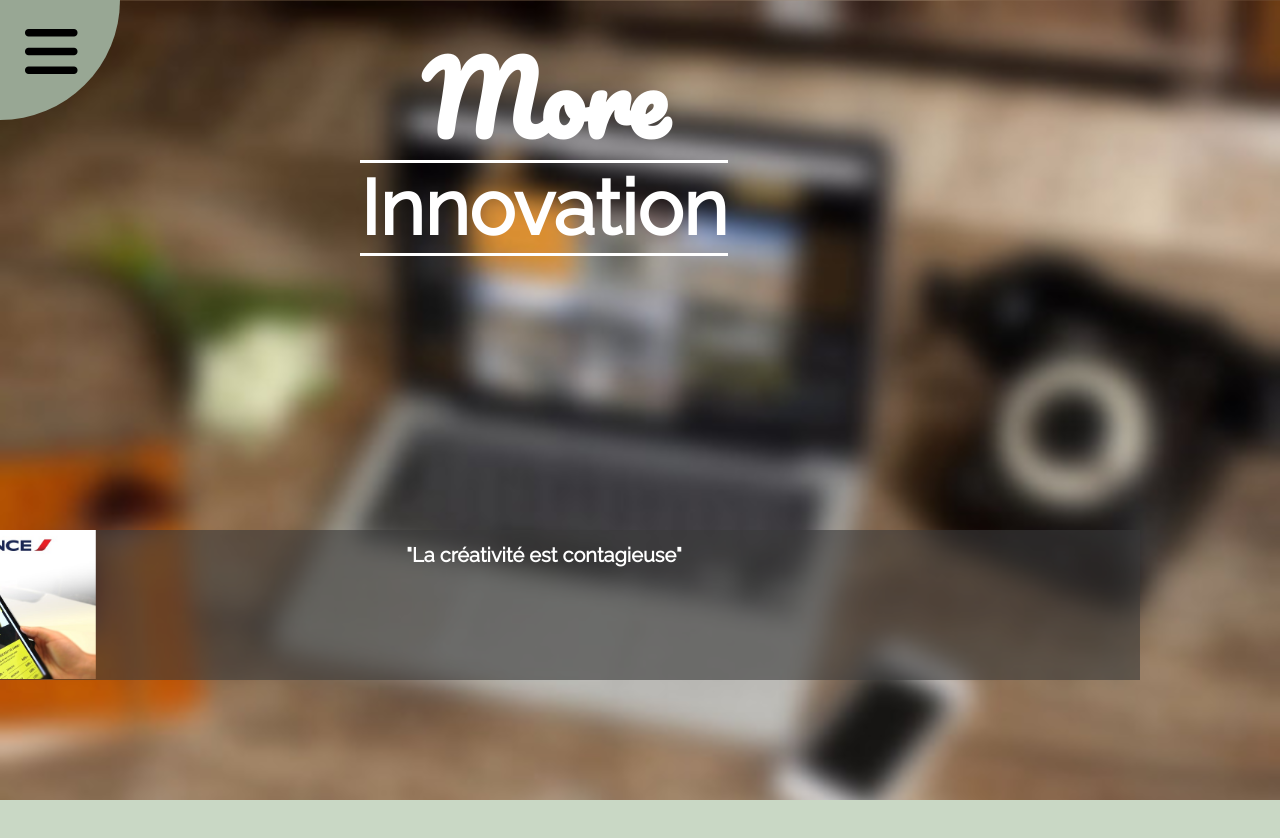
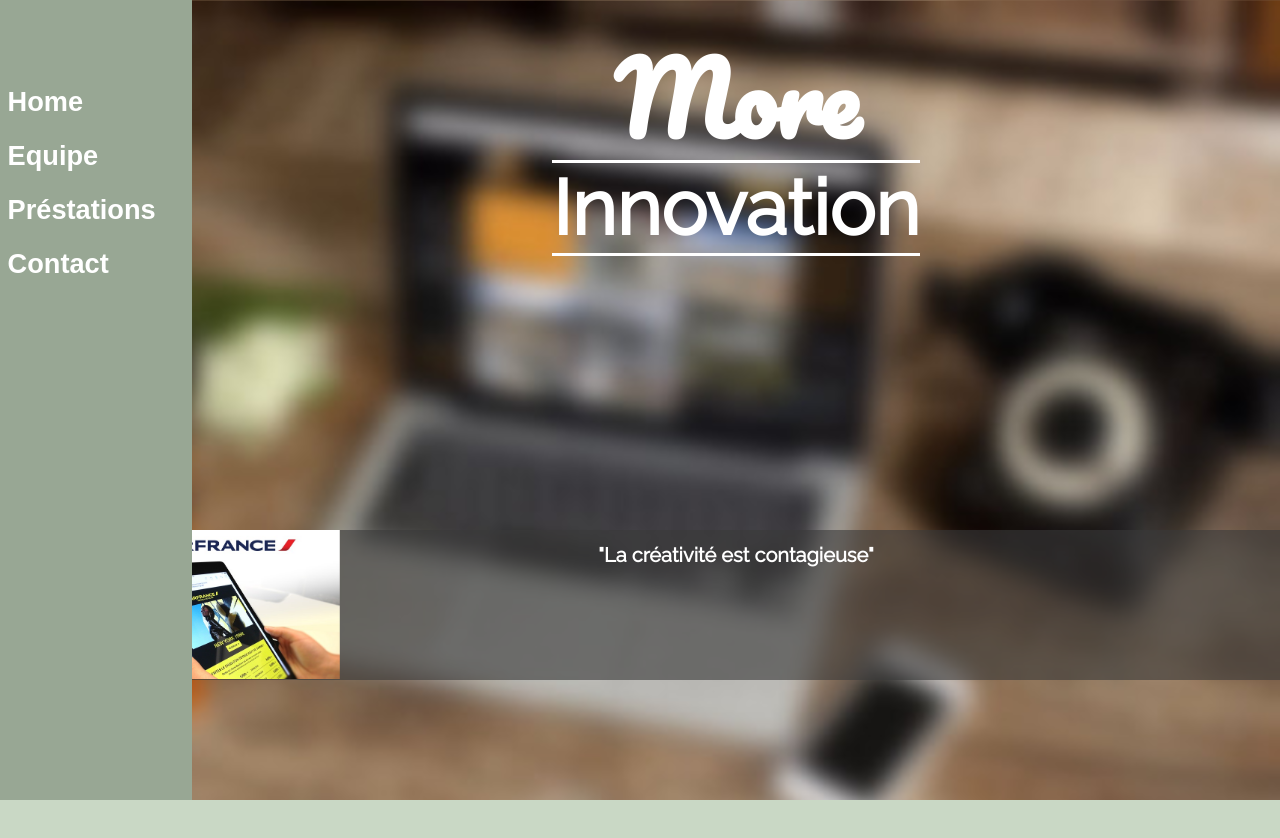
Before and after one commit to moradsimplon/more-innovation, a plain HTML site: page index.html in a window 1280 px wide. Shown: the top 838 px of the page. Drawn offline with nearby package versions, Linux system fonts and the light colour scheme; a web font is replaced by a local one.

Commit message:
menu home-page >all size >done

```diff
--- a/css/style.css
+++ b/css/style.css
@@ -476,7 +476,7 @@ h3{
 
 
 @media (min-width: 650px) {
-  /* @@@@@@@@@ header @@@@@@@@@@@@
+  /* @@@@@@@@@ home @@@@@@@@@@@@
   @@@@@@@@@@@@@@@@@*/
 
   /*carousel*/
@@ -654,15 +654,41 @@ h3{
 }
 
 @media (min-width: 992px) {
-  /*HOME PAGE -------/------/-----/----/---/--/-/-----
-  @@@@@@@@@@@*/
+
+    /*HOME PAGE -------/------/-----/----/---/--/-/-----
+    @@@@@@@@@@@*/
+
+    /* @@@@@@@@@ header @@@@@@@@@@@@
+    @@@@@@@@@@@@@@@@@*/
+
+  header{
+    width: 15%;
+    height: 100%;
+    border-radius: 0px;
+  }
+  /*nav*/
+  header .fa{
+    display: none;
+  }
+  header ul{
+    margin-top: 40%;
+    padding-left: 0;
+  }
+  header ul li{
+    line-height: 50px;
+  }
+  header ul li a{
+    font-size: 1.7em;
+  }
+  /* @@@@@@@@@ HOME @@@@@@@@@@@@
+  @@@@@@@@@@@@@@@@@*/
   #home{
     width: 85%;
-    right: 0;
+    margin-left: 15%;
   }
   /*carousel*/
   .carousel{
-    width: 992px;
+    width: 85%;
   }
 
 
@@ -836,8 +862,5 @@ h3{
   h1{
     margin-top: 50px;
   }
-  /*carousel*/
-  .carousel{
-    width: 1192px;
-  }
+
 }
--- a/index.html
+++ b/index.html
@@ -25,7 +25,7 @@
           <ul>
             <li><a tabindex="-1" href="#home">Home</a></li>
             <li><a tabindex="-1" href="#equipe">Equipe</a></li>
-            <li><a tabindex="-1" href="#presation">Préstations</a></li>
+            <li><a tabindex="-1" href="#prestation">Préstations</a></li>
             <li><a tabindex="-1" href="#contact">Contact</a></li>
           </ul>
         </nav>
```
